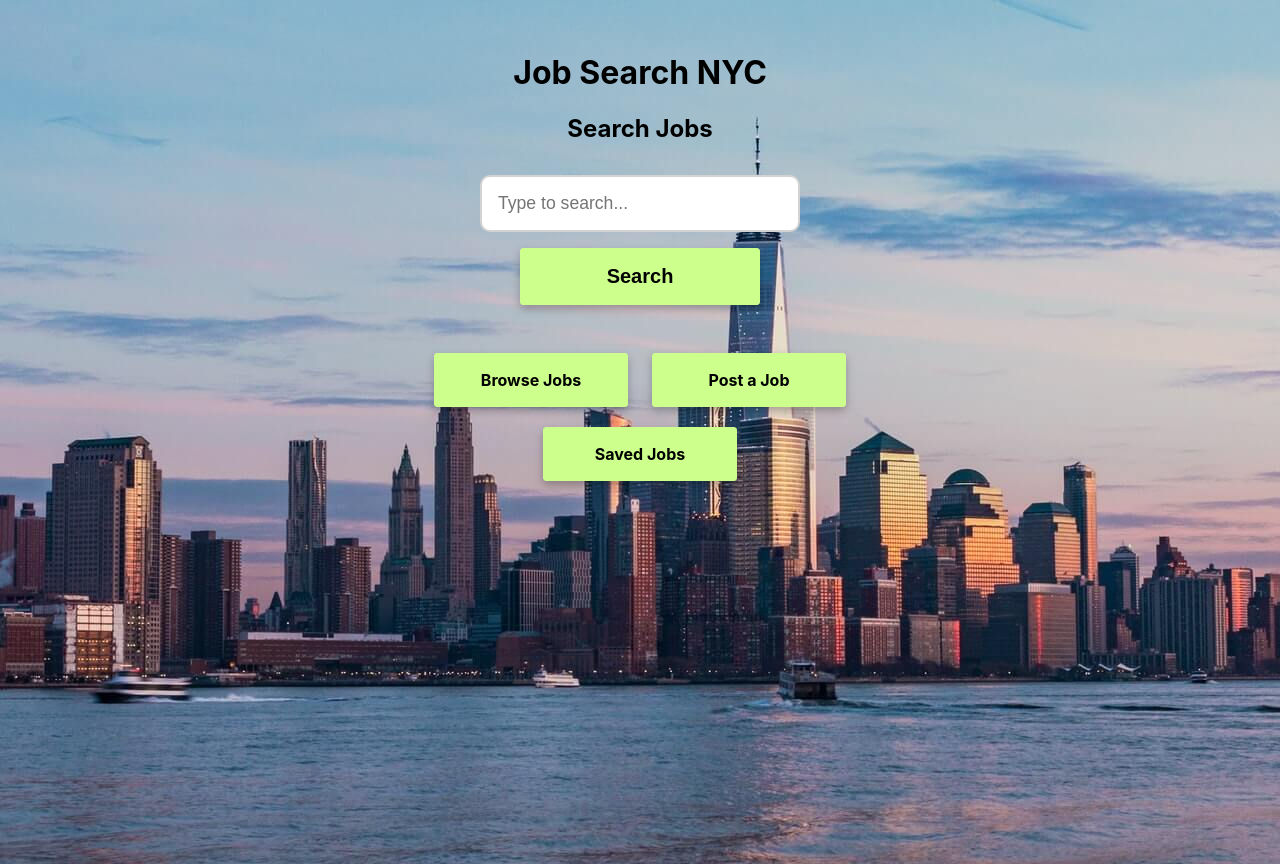
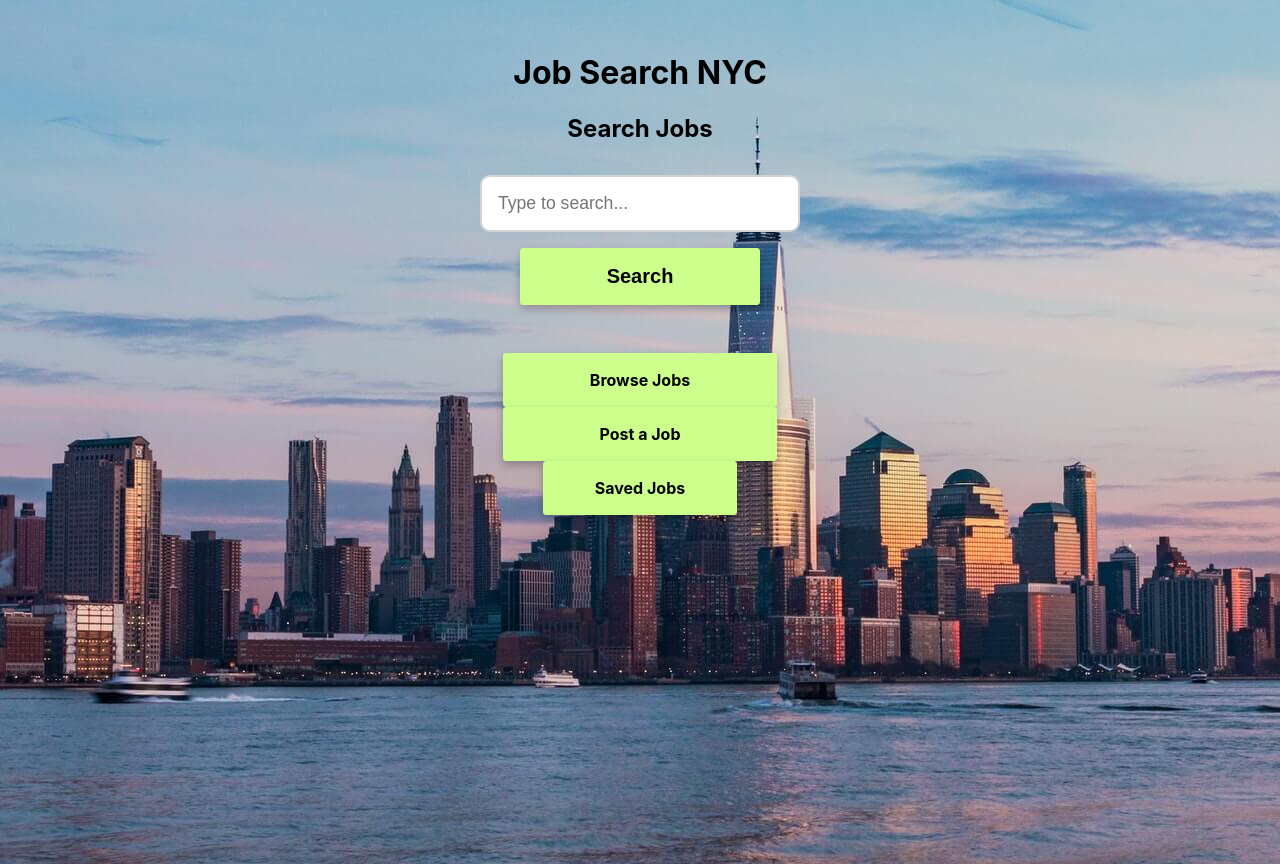
Before and after one commit to cisc-4800-group-6/nyc-jobs-finder, a React (Create React App) app: page / in a window 1280 px wide. Built offline with nearby package versions, Linux system fonts and the light colour scheme.

Commit message:
Update Home.jsx

```diff
--- a/src/views/Home/Home.jsx
+++ b/src/views/Home/Home.jsx
@@ -41,23 +41,12 @@ const Home = () => {
       </div>
 
       <div className="Home-buttons">
-        <div
-          style={{
-            display: "flex",
-            maxWidth: "800px",
-            margin: "0 auto 1.25rem",
-            justifyContent: "space-between",
-          }}
-        >
+        <div>
           <Link to="/jobs" className="button Home-button">
             Browse Jobs
           </Link>
 
-          <Link
-            to="/jobs/post"
-            className="button Home-button"
-            style={{ marginLeft: "1.5rem" }}
-          >
+          <Link to="/jobs/post" className="button Home-button">
             Post a Job
           </Link>
         </div>
```
